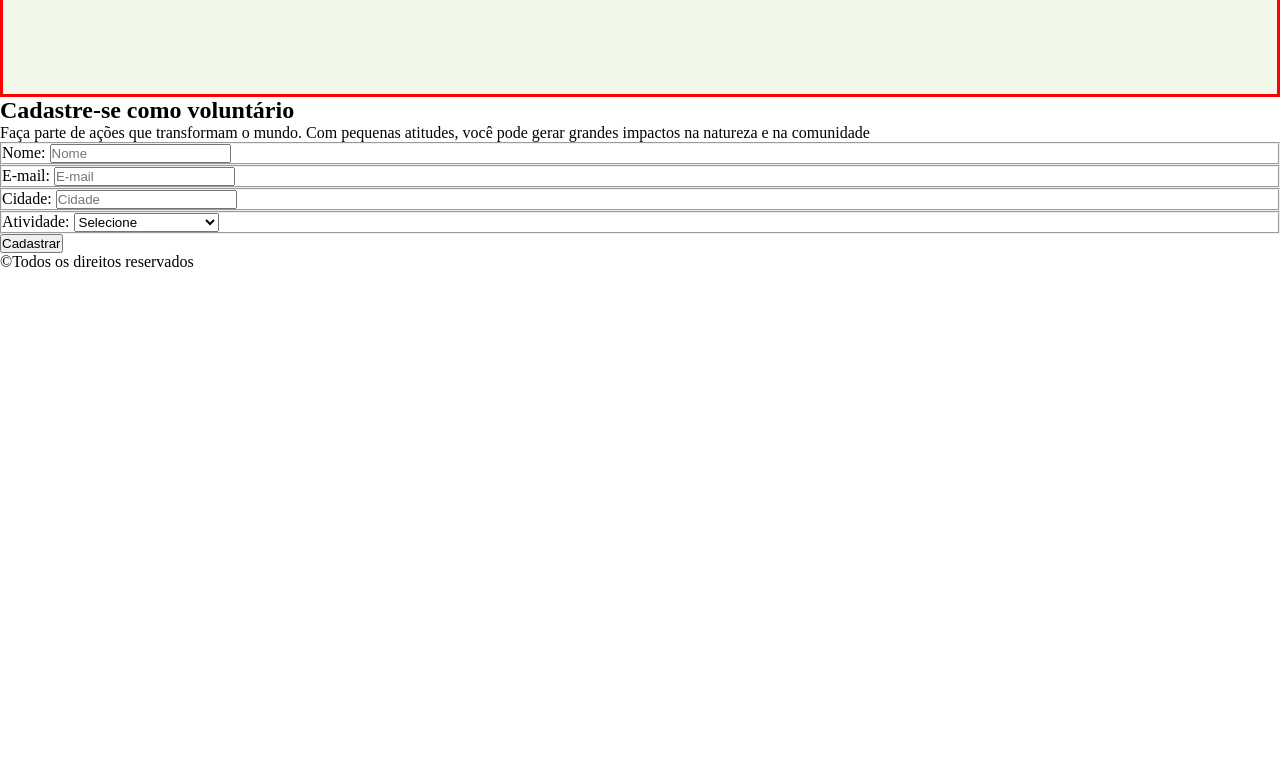
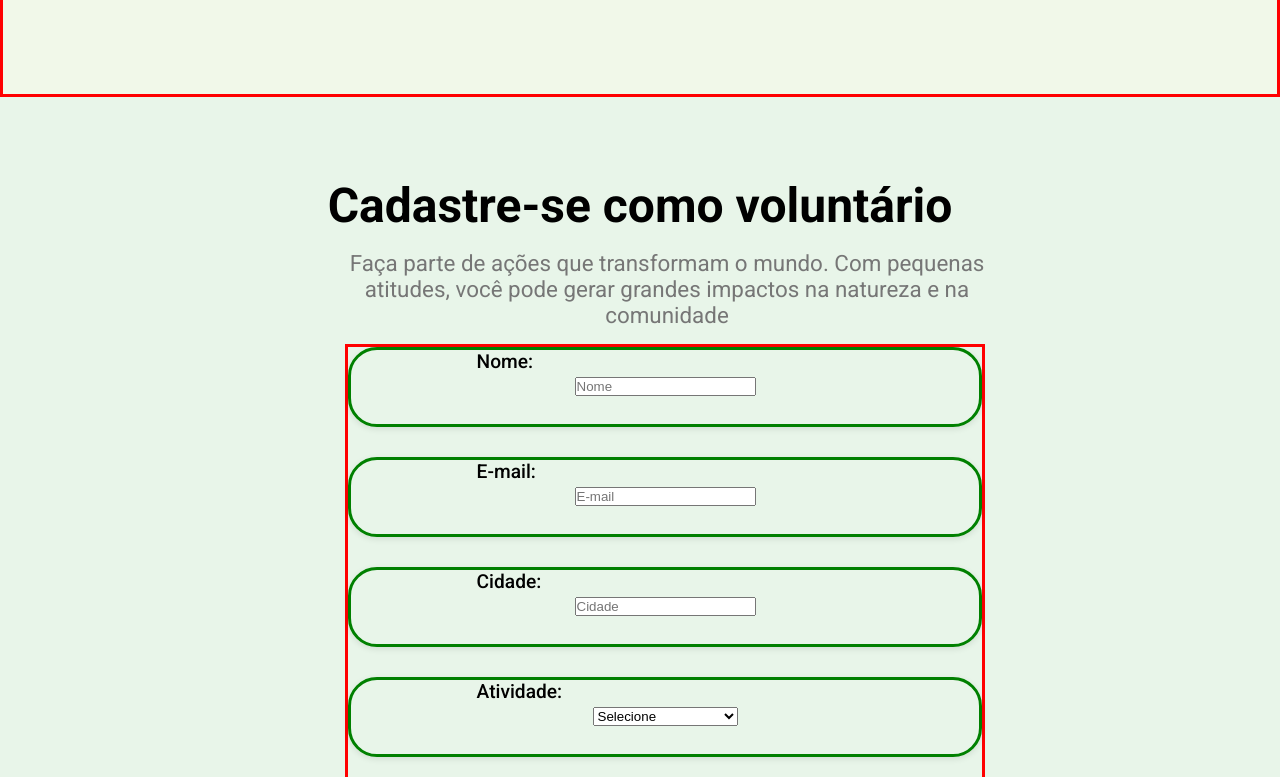
Before and after one commit to luanaeringercosta/Verde_Acao, a plain HTML site: page index.html in a window 1280 px wide. Shown: the part 983-1760 px from the top of the page. Before the commit the page ends 1254 px from the top, so only its background shows below. Drawn offline with Linux system fonts and the light colour scheme; a web font is replaced by a local one.

Commit message:
estilização do formulario e footer

```diff
--- a/index.html
+++ b/index.html
@@ -64,22 +64,29 @@
             <h2>Cadastre-se como voluntário</h2>
             <p>Faça parte de ações que transformam o mundo. Com pequenas atitudes, você pode gerar grandes impactos na natureza e na comunidade</p>
             <form action="">
+                <div>
                 <fieldset>
                     <label for="nome">Nome:</label>
                     <input type="text" id="nome" name="nome" placeholder="Nome">
 
                 </fieldset>
+                </div>
 
+                <div>
                 <fieldset>
                     <label for="email">E-mail:</label>
                     <input type="email" id="email" name="email" placeholder="E-mail">
                 </fieldset>
+                </div>
 
+                <div>
                 <fieldset>
                     <label for="cidade">Cidade:</label>
                     <input type="text" id="cidade" name="cidade" placeholder="Cidade">
                 </fieldset>
+                </div>
 
+                 <div>
                 <fieldset>
                     <label for="atividade">Atividade:</label>
                     <select id="atividade" name="atividade">
@@ -93,6 +100,8 @@
                     </select>
                 </fieldset>
 
+            </div>
+
                 <button>Cadastrar</button>
             </form>
 
--- a/style.scss
+++ b/style.scss
@@ -1,4 +1,6 @@
 @import url('https://fonts.googleapis.com/css2?family=Sansita+Swashed:wght@300..900&display=swap');
+@import url('https://fonts.googleapis.com/css2?family=Roboto:ital,wght@0,100..900;1,100..900&display=swap');
+
 * {
     margin: 0; // Remove o espaçamento externo padrão dos navegadores
     padding: 0; // Remove preenchimento padrão
@@ -239,3 +241,90 @@ button{
 }
 
 }
+
+.forms{
+  background-color: #E8F5E9;
+  height: 120vh;
+  padding-top: 10vh;
+  width:100%;
+
+
+  h2{
+    font-size: 3rem;
+    font-family: "Roboto", sans-serif;
+    text-align: center;
+
+  }
+
+  p{
+    font-family: "Roboto", sans-serif;
+    font-weight: 400;
+    font-size: 1.4rem;
+    color:#767676;
+    text-align: center;
+    width: 55%;
+    margin-left: 315px;
+    margin-top: 2vh;
+  }
+
+  form{
+    border:solid red;
+    width: 50%;
+    height:90vh;
+    margin-left: 345px;
+    margin-top: 2vh;
+
+ div{
+    font-size: 1.2rem;
+    font-family: "Roboto", sans-serif;
+    font-weight: 500;
+    width: 40%;
+    height:90vh;
+    text-align: center;
+    display: inline;
+
+    fieldset{
+
+    border-radius: 29px;
+    box-shadow:0 2px 6px rgba(0, 0, 0, 0.1);
+    border: solid green;
+    width: 100%;
+    height: 10vh;
+    text-align: center;
+    margin-bottom:30px;
+
+    label{
+      border-radius: 29px;
+      display: block;
+      text-align: left;
+      padding-left: 20%;
+
+    }
+  }
+}
+  button{
+    border-radius: 29px;
+    box-shadow:0 2px 6px rgba(0, 0, 0, 0.1);
+     background-color: #66BB6A;
+     color:#FFFFFF;
+     padding: 20px 40px;
+     border: none;
+     width:100%;
+     font-size: 1.2rem;
+     font-family:"Roboto", sans-serif;
+     font-weight: 400;
+  }
+}
+}
+
+footer{
+  background-color: #66BB6A;
+  font-family:"Roboto", sans-serif;
+  color:#FFFFFF;
+  text-align: center;
+  height:15vh;
+  padding: 10vh;
+  font-weight: 400;
+  font-size: 1rem;
+
+}
```
Also changed, not shown: style.css, 1 other file.
